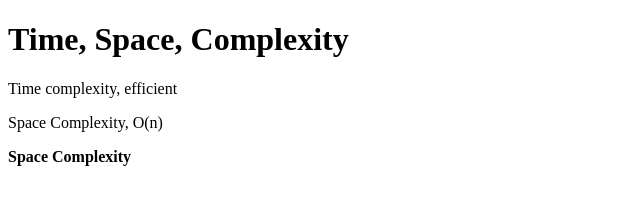
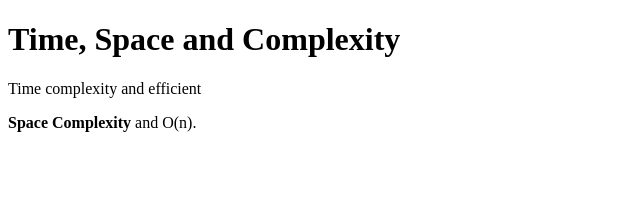
Before and after one commit to acciojob/time-and-space-complexity-adarshrathore03, a website: page main.html in a window 1280 px wide. Shown: the whole page, without its empty margins (0-640 px from the left). Drawn offline with Linux system fonts and the light colour scheme.

Commit message:
created a submission

```diff
--- a/main.html
+++ b/main.html
@@ -7,10 +7,10 @@
 </head>
 
 <body>
-	<h1>Time, Space, Complexity</h1>
-	<p>Time complexity, efficient</p>
-	<p>Space Complexity, O(n)</p>
-	<b>Space Complexity</b>
+	<h1>Time, Space and Complexity</h1>
+	<p>Time complexity and efficient</p>
+	<p><b>Space Complexity</b> and O(n).</p>
+
 	<!-- the entire body must be written by student -->
     <script type="text/javascript" src="./script.js">
 </script>
```
